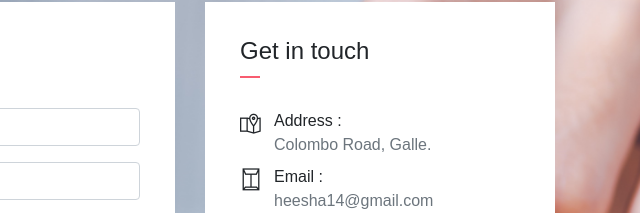
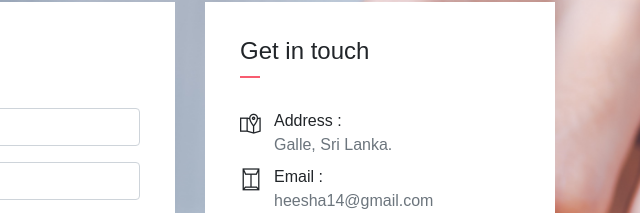
Before and after one commit to Heesha14/Heesha14.github.io, a website: page index.html in a window 1280 px wide. Shown: the part 8387-8600 px from the top of the page, 640-1280 px from the left. Drawn offline with nearby package versions, Linux system fonts and the light colour scheme; some packages are replaced by stand-ins of ours.

Commit message:
Portfolio Update

```diff
--- a/index.html
+++ b/index.html
@@ -1066,7 +1066,7 @@
                                 <i class="ti-map-alt icon-md"></i>
                             </div>
                             <div class="col-10">
-                                <h6 class="d-inline">Address :<br> <span class="text-muted">Colombo Road, Galle.</span></h6>
+                                <h6 class="d-inline">Address :<br> <span class="text-muted">Galle, Sri Lanka.</span></h6>
                             </div>
                         </div>
                         <div class="row mb-2">
```
